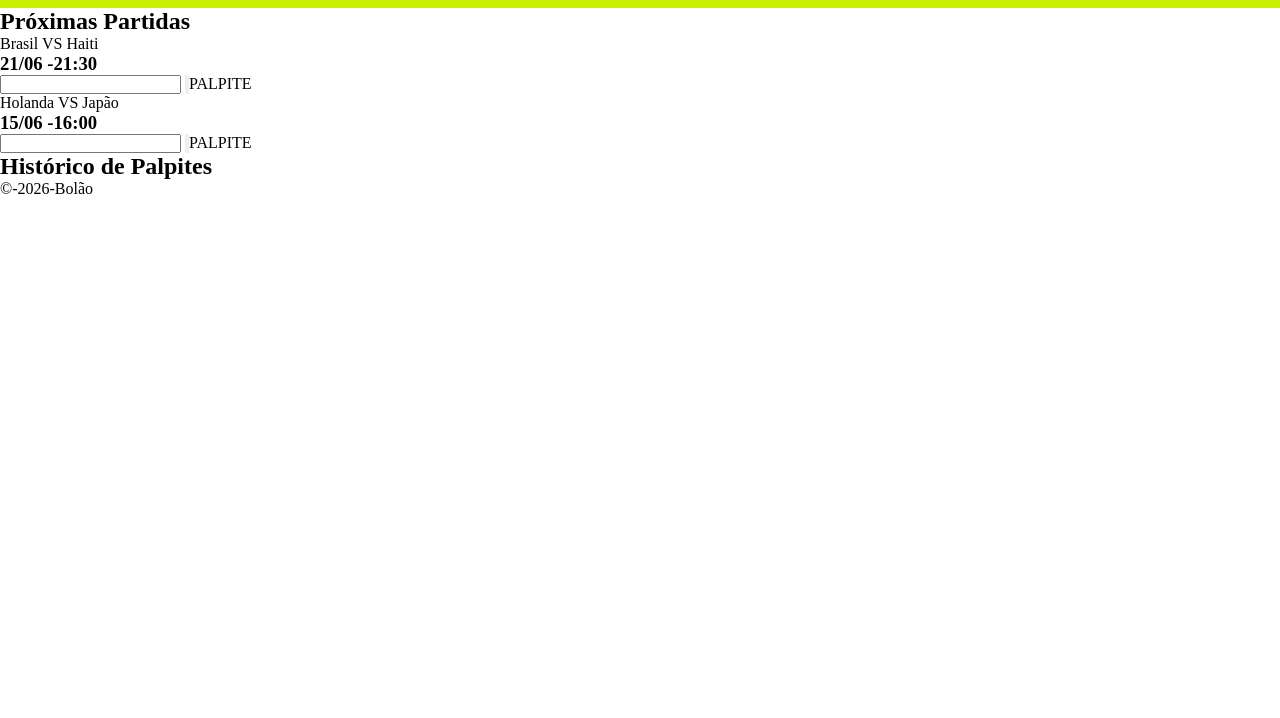
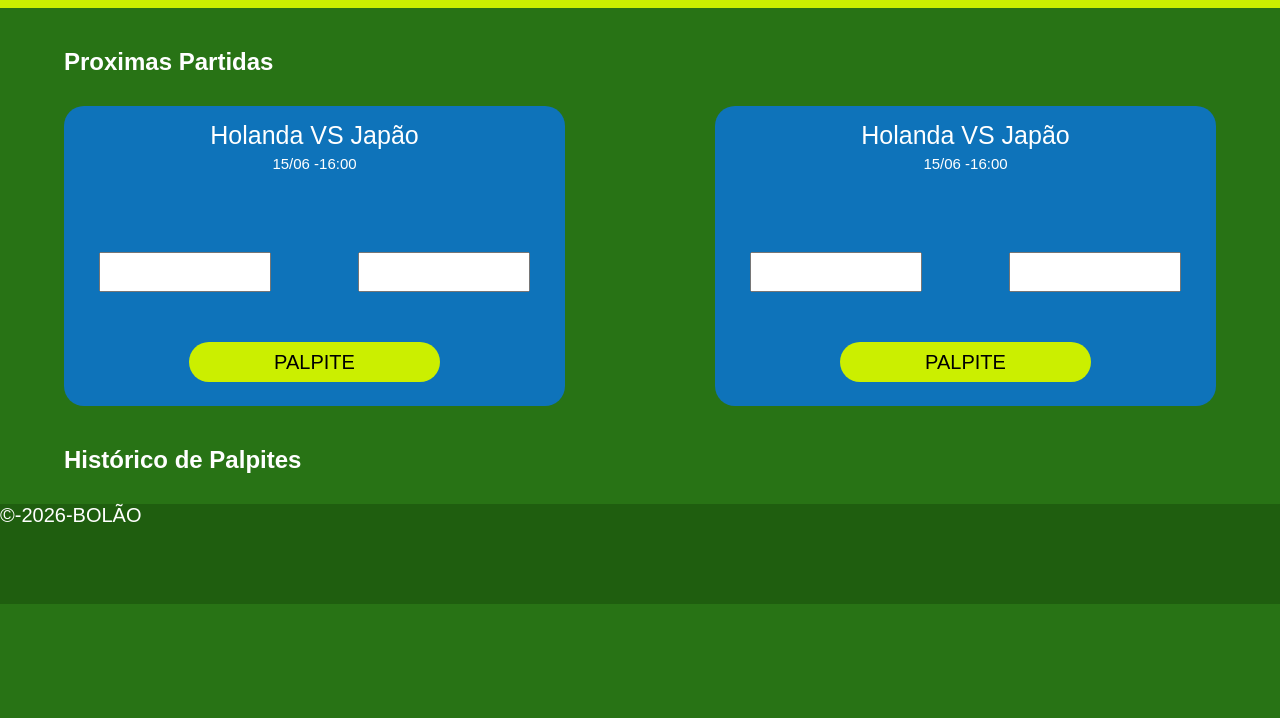
Before and after one commit to Rezende-Pedro/WellBet, a plain HTML site: page index.html in a window 1280 px wide. Shown: the part 82-800 px from the top of the page. Drawn offline with Linux system fonts and the light colour scheme.

Commit message:
Style: main

```diff
--- a/index.html
+++ b/index.html
@@ -12,32 +12,45 @@
     </header>
 
     <main id="content">
-        <article>
-            <h2>Próximas Partidas</h2>
-            <card class="content-card">
-                <div class="top-card">Brasil VS Haiti</div>
-                <h3>21/06 -21:30</h3>
-                <input class="palpite" type="number" min="1"></input>
-                <btn>
-                    <input type="button">PALPITE</input>
-                </btn>
+    <h2>Proximas Partidas</h2>
 
-            </card>
-            <card class="content-card">
-                <div class="top-card">Holanda VS Japão</div>
-                <h3>15/06 -16:00</h3>
-                <input class="palpite" type="number" min="1"></input>
-                <btn>
-                    <input type="button">PALPITE</input>
-                </btn>
-            </card>
+    <div class="cards-grid">
 
-            <h2>Histórico de Palpites</h2>
-        </article>
+        <section class="card">
+            <div class="card-palpite">
+                <article class="card-content">
+                    <p class="top-card">Holanda VS Japão</p>
+                    <p class="day">15/06 -16:00</p>
+                    <div class="bet">
+                        <input class="palpite" type="number" min="1">
+                        <input class="palpite" type="number" min="1">
+                    </div>
+
+                    <p><button class="btn-palpite">PALPITE</button></p>
+                </article>
+            </div>
+        </section>
+
+        <section class="card">
+            <div class="card-palpite">
+                <article class="card-content">
+                    <p class="top-card">Holanda VS Japão</p>
+                    <p class="day">15/06 -16:00</p>
+                    <div class="bet">
+                        <input class="palpite" type="number" min="1">
+                        <input class="palpite" type="number" min="1">
+                    </div>
+                    <p><button class="btn-palpite">PALPITE</button></p>
+                </article>
+            </div>
+        </section>
+
+    </div>
+    <h2>Histórico de Palpites</h2>
     </main>
 
     <footer>
-        <p>&copy;-2026-Bolão</p>
+        <p id="copy">&copy;-2026-BOLÃO</p>
     </footer>
 </body>
 </html>
--- a/src/css/estilo.css
+++ b/src/css/estilo.css
@@ -9,18 +9,93 @@
 *{
     margin: 0;
     padding: 0;
+    box-sizing: border-box;
+    font-family: Arial, Helvetica, sans-serif;
+}
+body{
+    background-color: var(--color-backgroud1);
 }
 
 header{
+    display: flex;
     background-color: var(--color-1);
-    height: 30px;
-    padding: 30px 20px;
-    justify-content: center;
+    align-items: center;
+    padding: 20px;
+    height: 90px;
 }
-.logo{
+#logo{
     font-family:Arial, Helvetica, sans-serif;
 }
 
-.content{
-    padding: 40px 30px;
+#content{
+    padding: 0px 5%;
 }
+
+h2{
+    margin-bottom: 30px;
+    font-family: Arial, Helvetica, sans-serif;
+    color: white;
+    margin-top: 40px;
+}
+
+.cards-grid {
+    display: grid;
+    grid-template-columns: repeat(auto-fit, minmax(250px, 1fr));
+    gap: 150px;
+    margin-top: 20px;
+}
+
+.card-palpite {
+    border-radius: 20px;
+    width: 100%;
+    height: 300px;
+    background-color: var(--color-card);
+    overflow: hidden;
+}
+
+.card-content{
+    text-align: center;
+    color: white;
+}
+
+.top-card{
+    margin-top: 15px;
+    font-size: 25px;
+}
+.day{
+    margin-top: 5px;
+    font-size: 15px;
+}
+
+.bet{
+    padding: 0 7%;
+    justify-content: space-between;
+    display: flex;
+
+}
+
+.palpite{
+    margin-top: 80px;
+    width: 40%;
+    height: 40px;
+}
+
+.btn-palpite{
+    font-size: 20px;
+    border: none;
+    border-radius: 20px;
+    height: 40px;
+    background-color: var(--color-1);
+    margin-top: 50px;
+    width: 50%;
+}
+
+footer{
+    height: 100px;
+    background-color: var(--color-footer);
+    color: white;
+}
+
+#copy{
+    font-size: 20px;
+}
```
Also changed, not shown: 1 other file.
